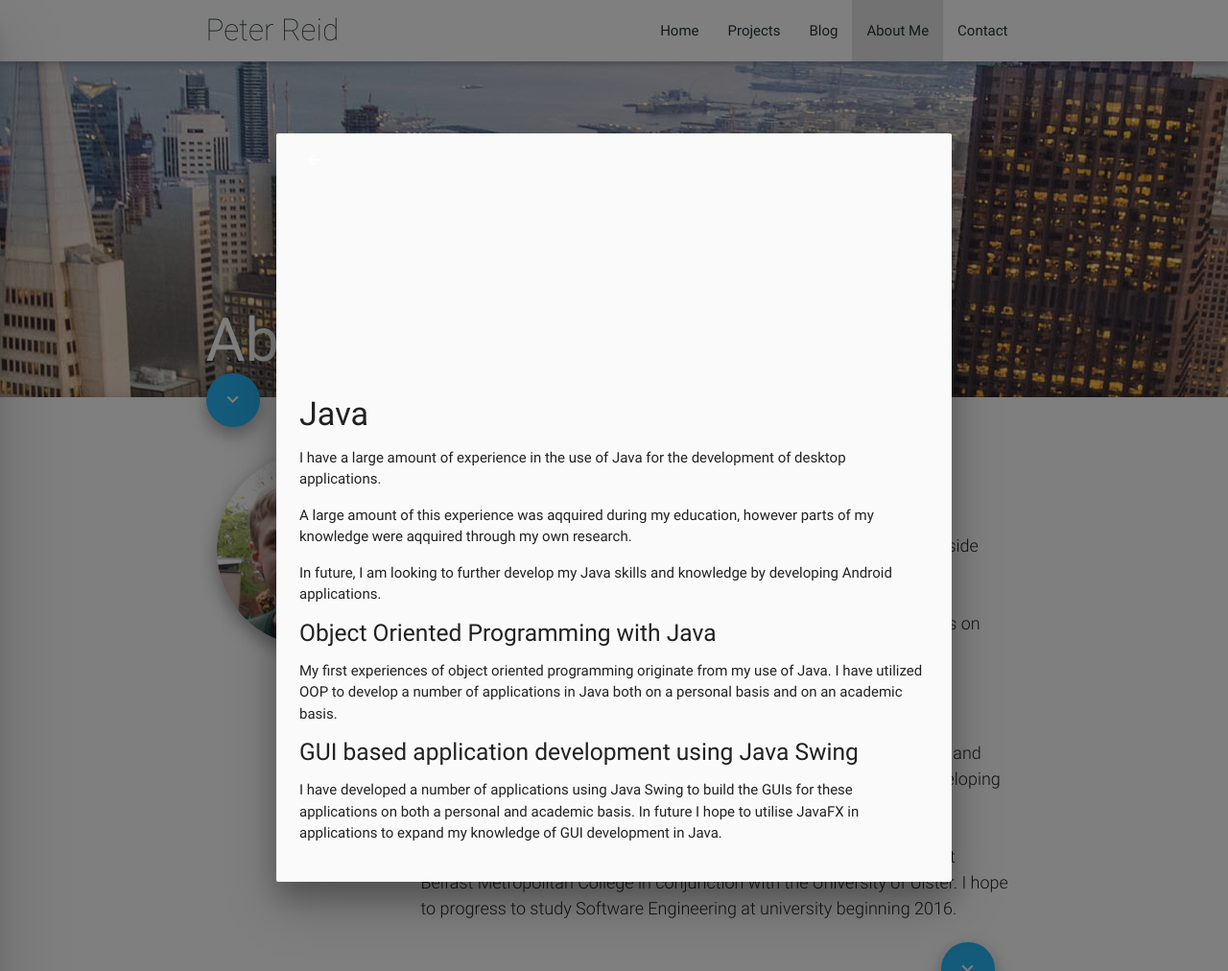
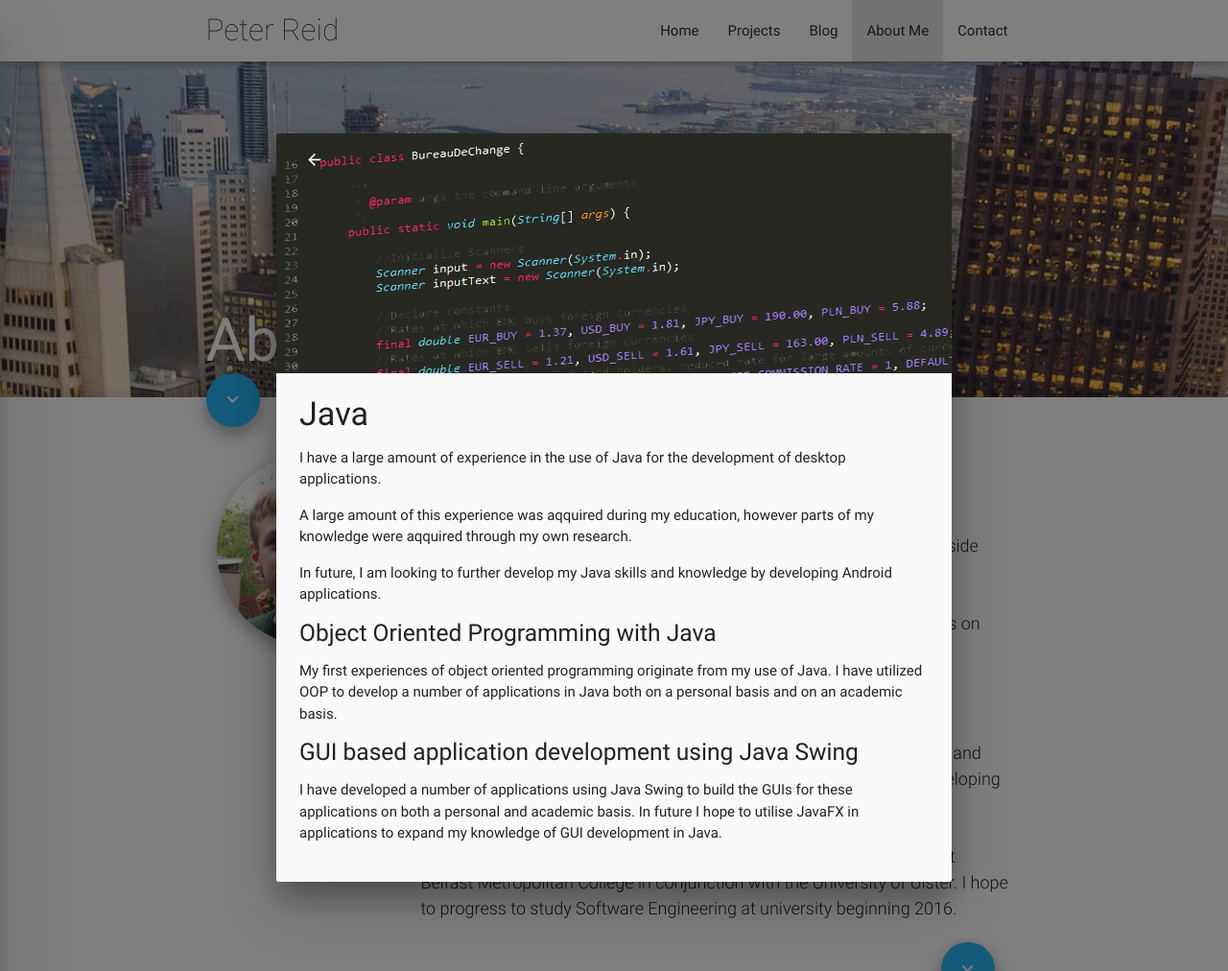
Before and after one commit to ReidWeb/ReidWeb.com, a PHP site: page /about in a window 1280 px wide, after a click on "• Java". Shown: the top 1012 px of the page at 96% size. Run offline with PHP 8.4, Linux system fonts and the light colour scheme; some libraries are stand-ins or nearby versions.

Commit message:
Changed modal image from a parallax to a background img

```diff
--- a/about/index.php
+++ b/about/index.php
@@ -75,11 +75,10 @@ ob_start();
             </div>
 
             <div id="modalJava" class="modal">
-                <div class="parallax-container popout-frame-image-container">
+                <div class="popout-frame-image-container">
                     <a class="btn-flat waves-effect waves-light popout-back-btn modal-close">
                         <i class="mdi-navigation-arrow-back white-text"></i>
                     </a>
-                    <div class="parallax popout-frame-image"><img src="/img/about/javaPic.png"></div>
                 </div>
                 <div class="modal-content">
 
--- a/css/about.css
+++ b/css/about.css
@@ -49,11 +49,12 @@
 .language-item{
     font-size:large;
 }
-.popout-frame-image{
-    width:100%;
-}
 .popout-frame-image-container{
     height:250px;
+    width:100%;
+    background-color: #272822;
+    background-image: url("/img/about/javaPic.png");
+    background-repeat: no-repeat;
 }
 .popout-back-btn{
     position:absolute;
```
Also changed, not shown: img/about/javaPic.png.
